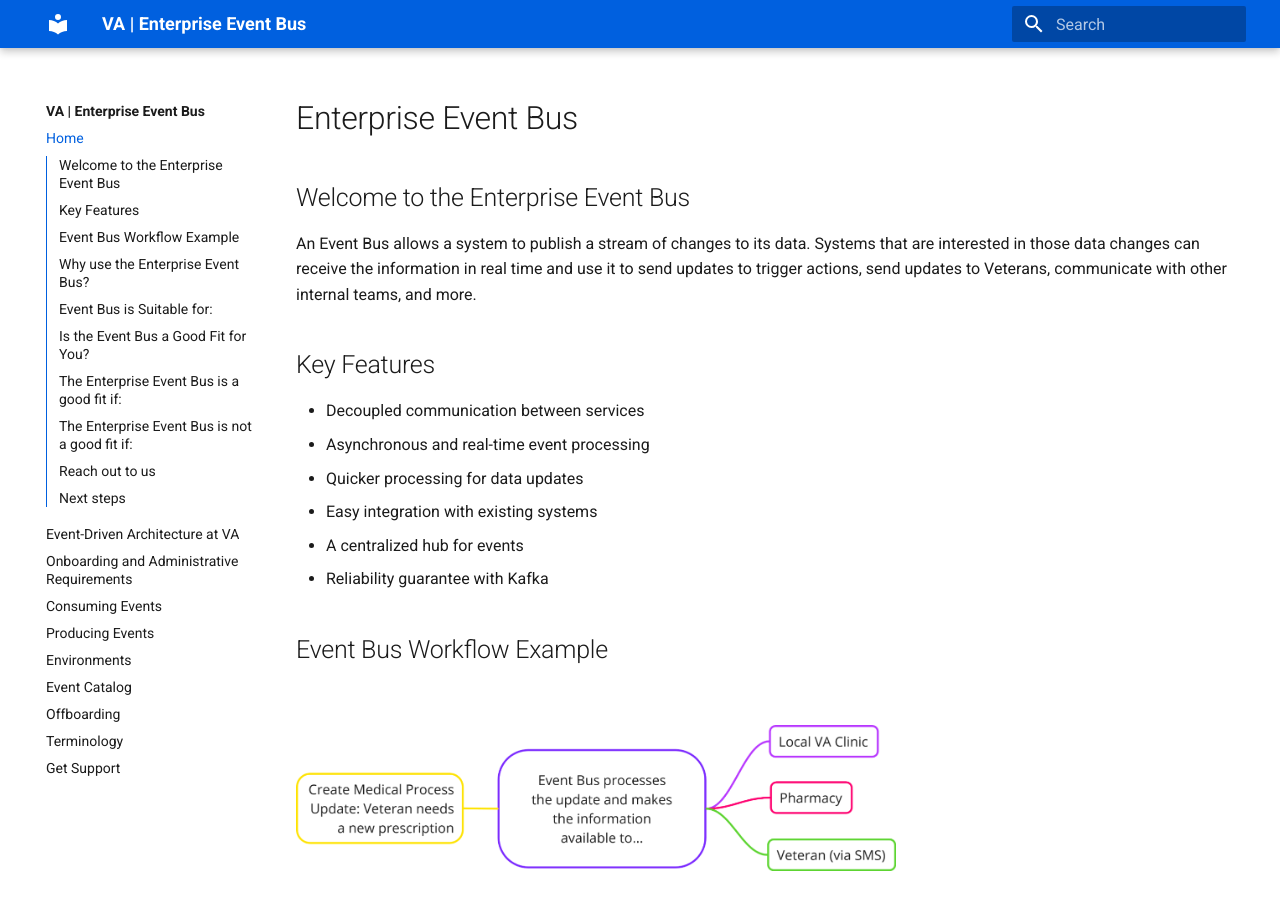
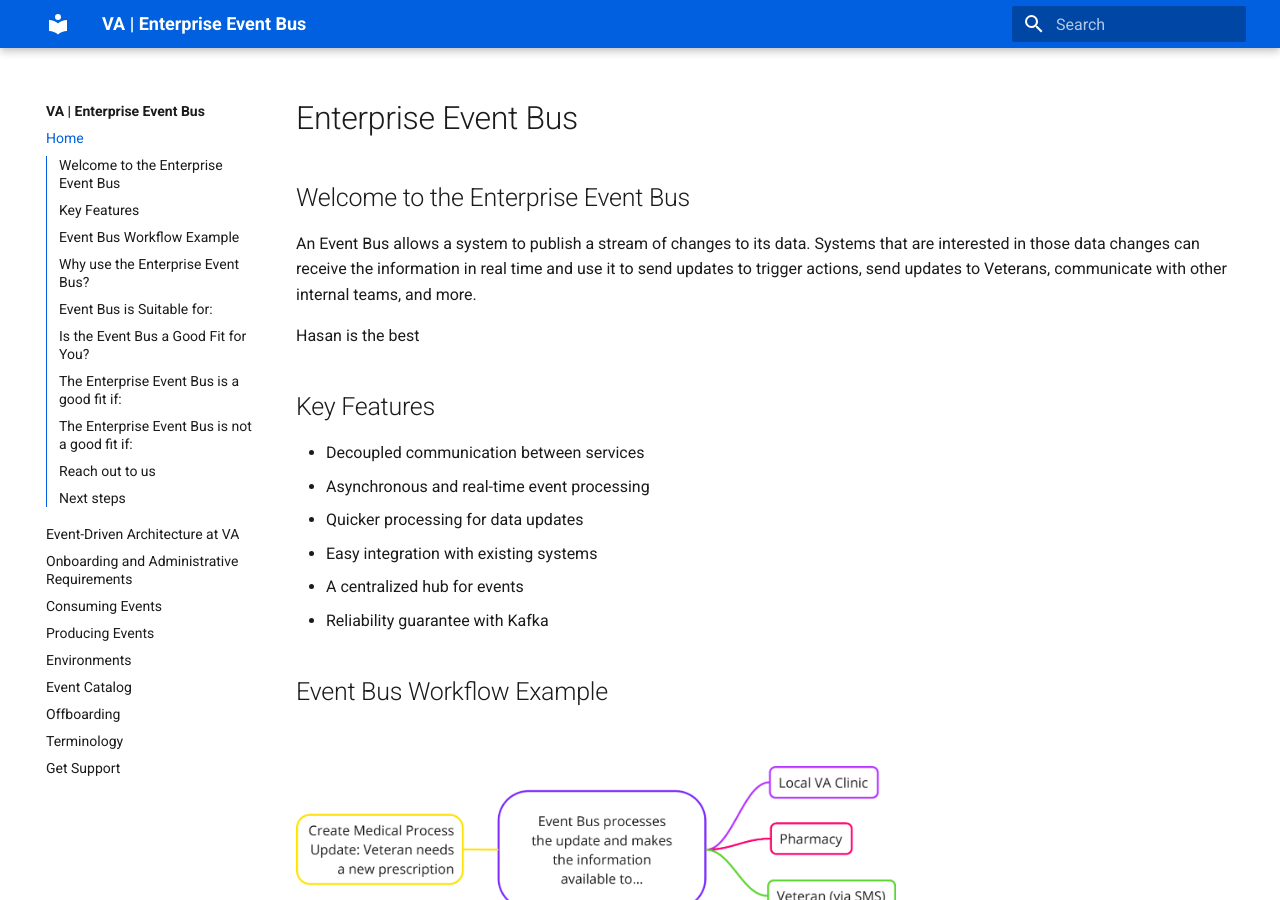
Before and after one commit to department-of-veterans-affairs/ves-event-bus-developer-portal, an MkDocs documentation site: the page built from docs/README.md, in a window 1280 px wide and 900 px high. Built offline with MkDocs 1.6.1 and Material for MkDocs 9.7.7, drawn with Linux system fonts in a browser that asks for light colours.

```diff
--- a/docs/README.md
+++ b/docs/README.md
@@ -2,6 +2,8 @@
 
 ## Welcome to the Enterprise Event Bus
 An Event Bus allows a system to publish a stream of changes to its data. Systems that are interested in those data changes can receive the information in real time and use it to send updates to trigger actions, send updates to Veterans, communicate with other internal teams, and more.
+
+Hasan is the best
 
 
 ## Key Features
```
